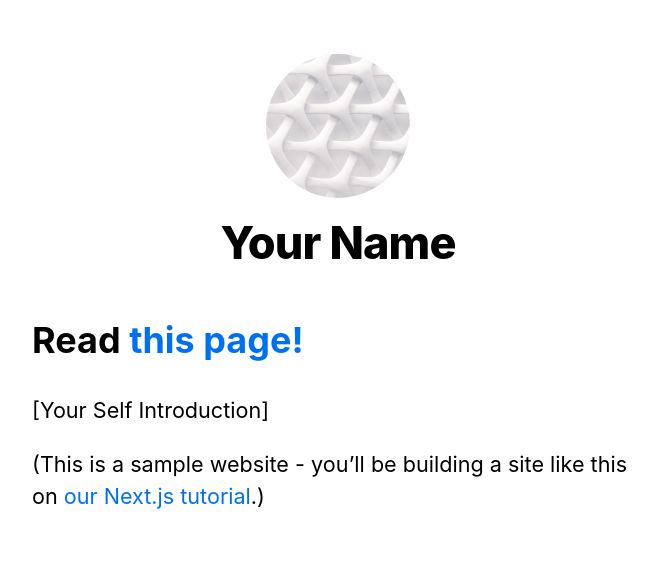
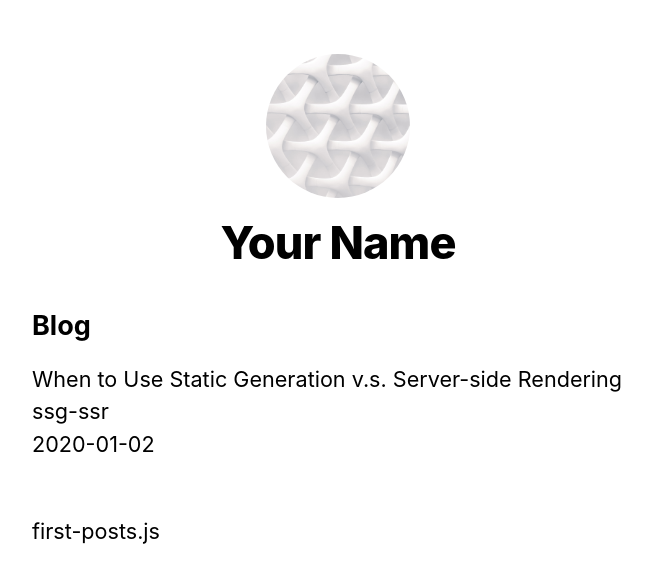
Before and after one commit to rlawlsdnjs/NextJsBasic, a Next.js app in the folder nextjs-blog/: page / in a window 1280 px wide. Shown: the top 582 px of the page, without its empty margins (302-959 px from the left). Built offline with nearby package versions, Linux system fonts and the light colour scheme.

Commit message:
SSG 동작

```diff
--- /dev/null
+++ b/nextjs-blog/lib/post.js
@@ -0,0 +1,35 @@
+import fs from "fs";
+import path from "path";
+import matter from "gray-matter";
+
+const postsDirectory = path.join(process.cwd(), "pages/posts");
+
+export function getSortedPostsData() {
+    // Get file names under /posts
+    const fileNames = fs.readdirSync(postsDirectory);
+    const allPostsData = fileNames.map((fileName) => {
+        // Remove ".md" from file name to get id
+        const id = fileName.replace(/\.md$/, "");
+
+        // Read markdown file as string
+        const fullPath = path.join(postsDirectory, fileName);
+        const fileContents = fs.readFileSync(fullPath, "utf8");
+
+        // Use gray-matter to parse the post metadata section
+        const matterResult = matter(fileContents);
+
+        // Combine the data with the id
+        return {
+            id,
+            ...matterResult.data,
+        };
+    });
+    // Sort posts by date
+    return allPostsData.sort((a, b) => {
+        if (a.date < b.date) {
+            return 1;
+        } else {
+            return -1;
+        }
+    });
+}
--- a/nextjs-blog/pages/index.js
+++ b/nextjs-blog/pages/index.js
@@ -3,26 +3,60 @@
 import utilStyles from "../styles/utils.module.css";
 import Alert from "../components/alert";
 import Link from "next/link";
-export default function Home() {
+
+import { getSortedPostsData } from "../lib/post";
+
+export async function getStaticProps() {
+    const allPostsData = getSortedPostsData();
+    return {
+        props: {
+            allPostsData,
+        },
+    };
+}
+
+export default function Home({ allPostsData }) {
     return (
         <Layout home>
-            <Head>
-                <title>{siteTitle}</title>
-            </Head>
-            <h1 className="title">
-                Read <Link href="/posts/first-posts">this page!</Link>
-            </h1>
+            {/* Keep the existing code here */}
 
-            <section className={utilStyles.headingMd}>
-                <p>[Your Self Introduction]</p>
-                <p>
-                    (This is a sample website - you’ll be building a site like
-                    this on{" "}
-                    <a href="https://nextjs.org/learn">our Next.js tutorial</a>
-                    .)
-                </p>
+            {/* Add this <section> tag below the existing <section> tag */}
+            <section
+                className={`${utilStyles.headingMd} ${utilStyles.padding1px}`}>
+                <h2 className={utilStyles.headingLg}>Blog</h2>
+                <ul className={utilStyles.list}>
+                    {allPostsData.map(({ id, date, title }) => (
+                        <li className={utilStyles.listItem} key={id}>
+                            {title}
+                            <br />
+                            {id}
+                            <br />
+                            {date}
+                        </li>
+                    ))}
+                </ul>
             </section>
-            <Alert />
         </Layout>
     );
+    // return (
+    //     <Layout home>
+    //         <Head>
+    //             <title>{siteTitle}</title>
+    //         </Head>
+    //         <h1 className="title">
+    //             Read <Link href="/posts/first-posts">this page!</Link>
+    //         </h1>
+
+    //         <section className={utilStyles.headingMd}>
+    //             <p>[Your Self Introduction]</p>
+    //             <p>
+    //                 (This is a sample website - you’ll be building a site like
+    //                 this on{" "}
+    //                 <a href="https://nextjs.org/learn">our Next.js tutorial</a>
+    //                 .)
+    //             </p>
+    //         </section>
+    //         <Alert />
+    //     </Layout>
+    // );
 }
```
